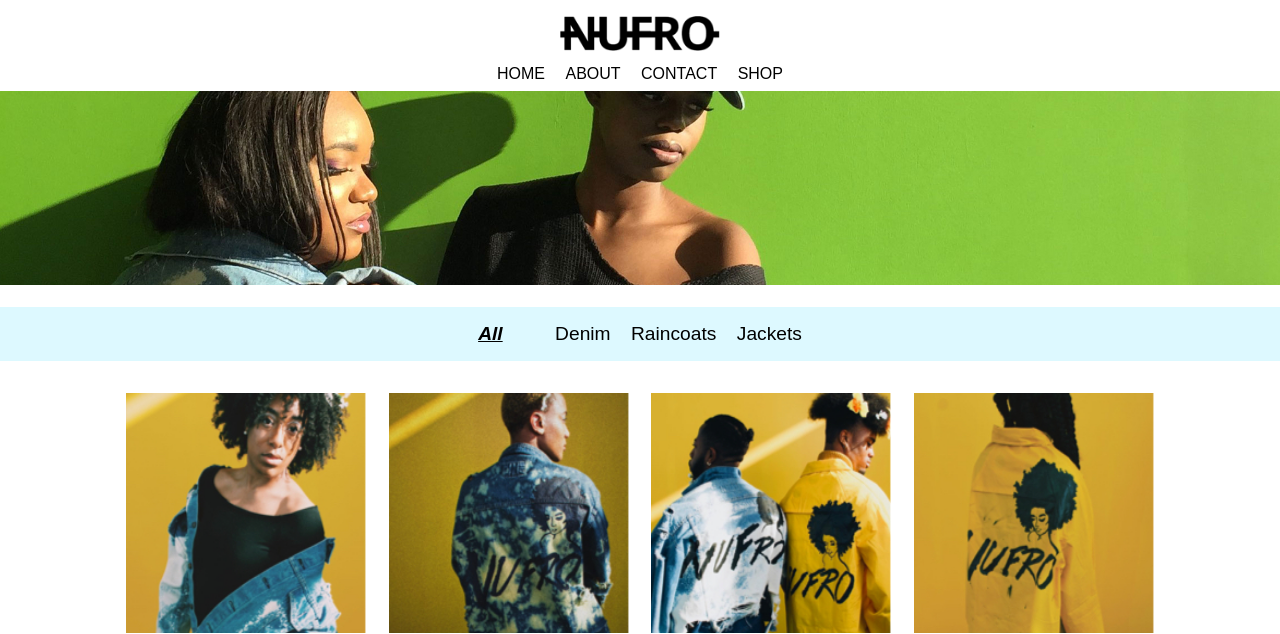
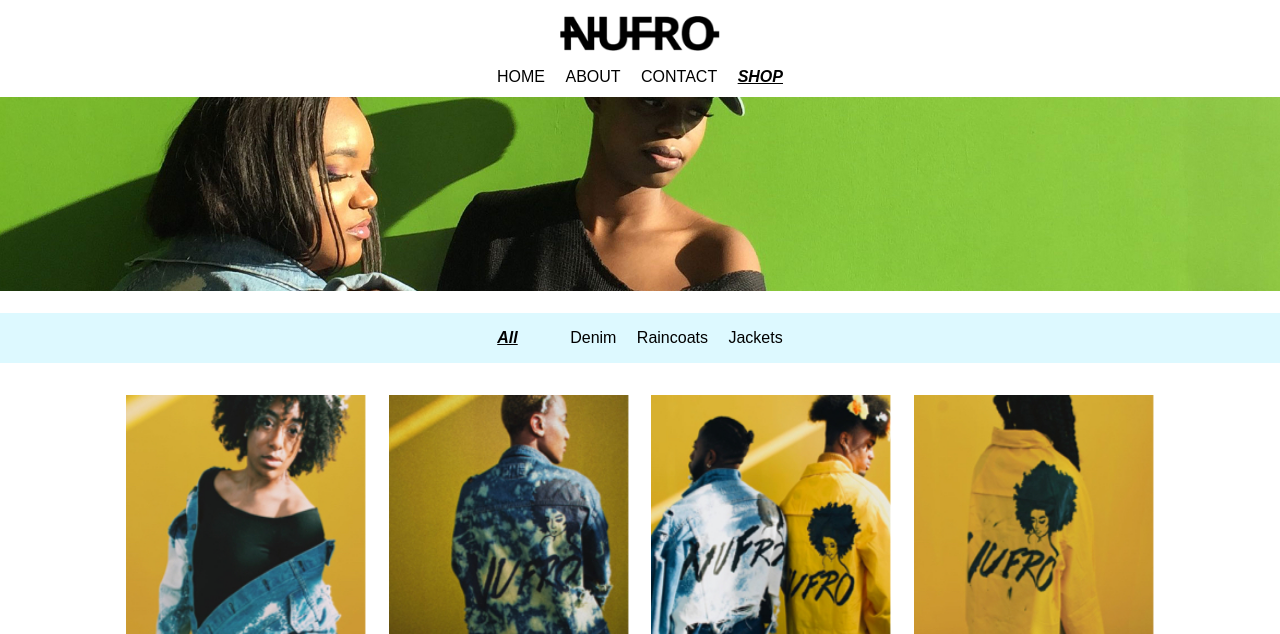
Before and after one commit to SeamusACD/IDM232, a PHP site: page / in a window 1280 px wide. Shown: the top 634 px of the page. Run offline with PHP 8.4, Linux system fonts and the light colour scheme.

Commit message:
minor changes

```diff
--- a/css/style.css
+++ b/css/style.css
@@ -17,8 +17,8 @@
 
 nav {
   text-align: center;
-  padding-top: .5rem;
-  padding-bottom: .5rem;
+  padding-top: .7rem;
+  padding-bottom: .7rem;
   font-size: 1rem;
   font-style: normal;
   font-weight: 100;
@@ -30,6 +30,12 @@
   padding-right: .5rem;
 }
 
+nav li:hover {
+  font-weight: bold;
+  cursor: pointer;
+}
+
+
 .categories ul {
   background: #DDF9FF;
   padding: 1rem;
@@ -39,13 +45,26 @@
   display: inline;
   padding-left: .5rem;
   padding-right: .5rem;
-  font-size: 1.2rem;
+  font-size: 1rem;
 }
+
+.categories ul li:hover {
+  font-style: italic;
+  font-weight: 600;
+  cursor: pointer;
+}
+
 
 .categories .selected {
   font-style: italic;
   font-weight: 600;
   margin-right: 2rem;
+  text-decoration: underline;
+}
+
+.selected {
+  font-style: italic;
+  font-weight: 600;
   text-decoration: underline;
 }
 
@@ -82,6 +101,11 @@
   font-style: normal;
   font-weight: 400;
   text-decoration: underline;
+}
+
+.cart:hover {
+  font-weight: 600;
+  cursor: pointer;
 }
 
 #items {
--- a/index.html
+++ b/index.html
@@ -15,7 +15,7 @@
     <li>HOME</li>
     <li>ABOUT</li>
     <li>CONTACT</li>
-    <li>SHOP</li>
+    <li class="selected">SHOP</li>
   </nav>
 
   <picture>
```
